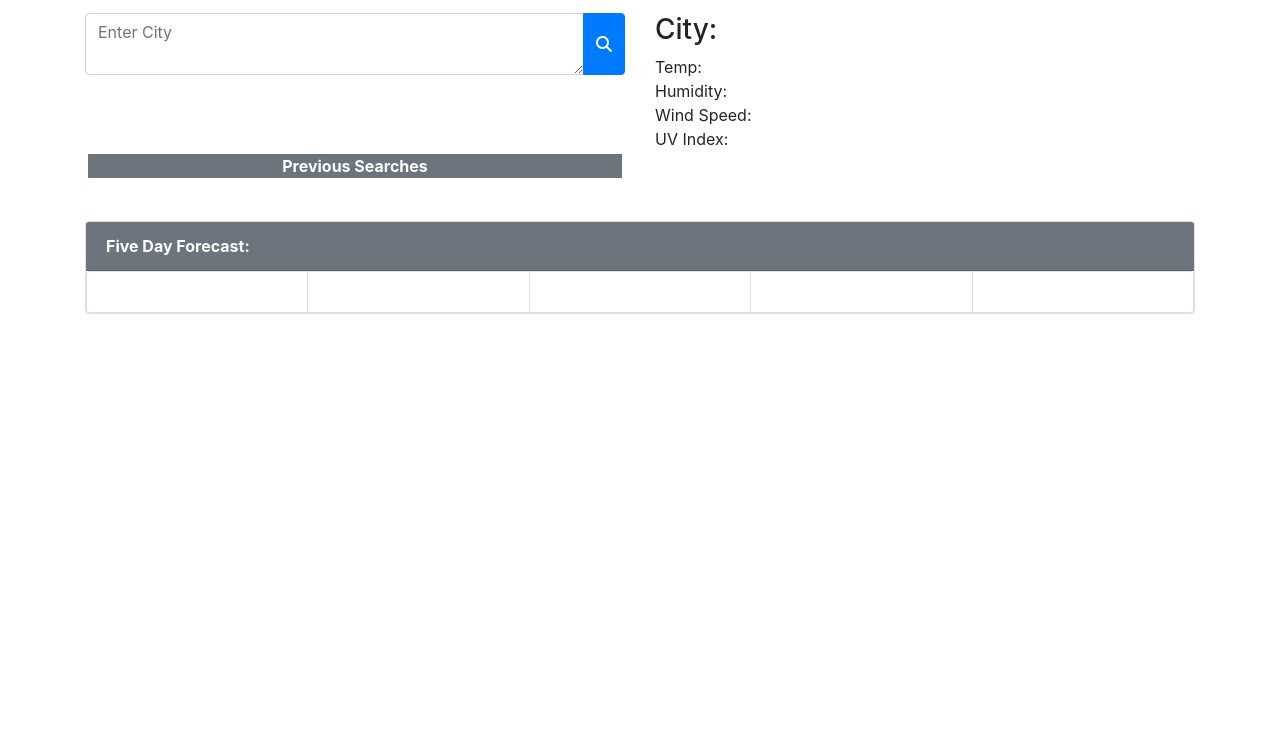
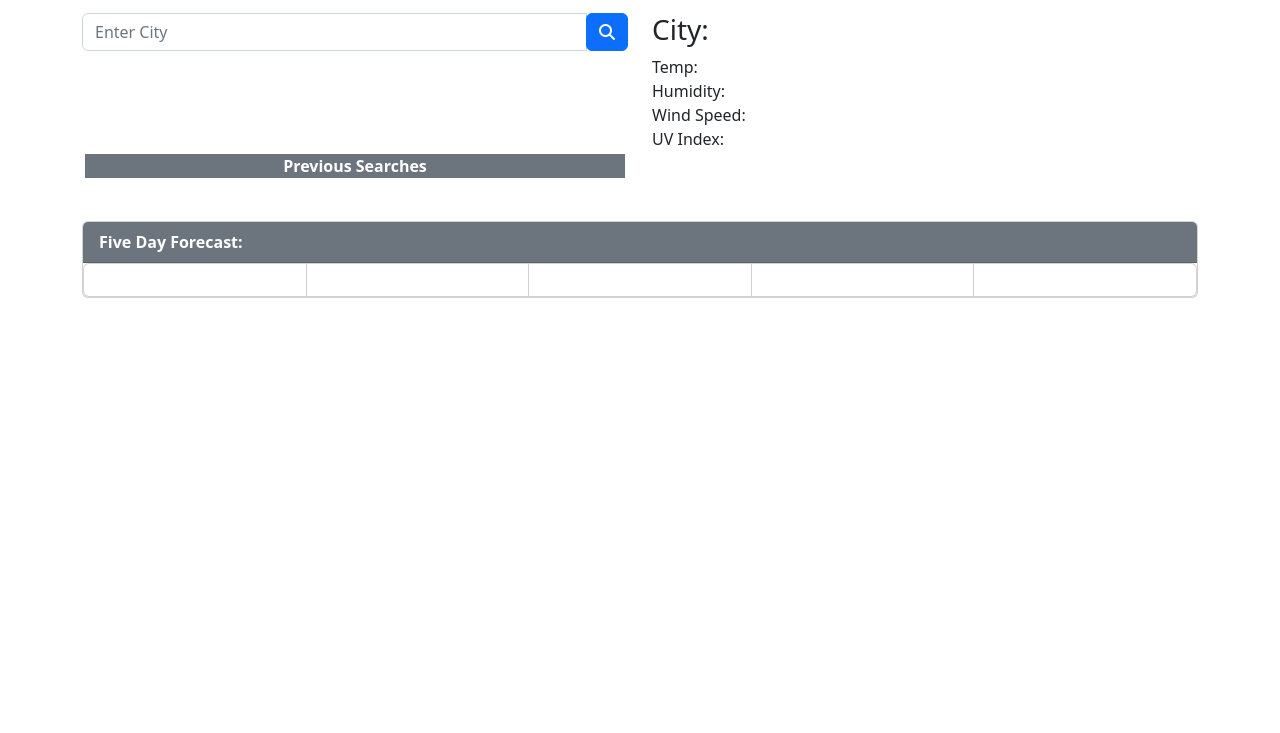
Before and after one commit to JoeMay-Dev/weatherdash, a plain HTML site: page index.html in a window 1280 px wide. Shown: the part 67-800 px from the top of the page. Drawn offline with nearby package versions, Linux system fonts and the light colour scheme.

Commit message:
updated bootstrap to 5.2 and changed main input box

```diff
--- a/index.html
+++ b/index.html
@@ -5,8 +5,8 @@
   <meta charset="UTF-8">
   <meta name="viewport" content="width=device-width, initial-scale=1.0">
   <link rel="stylesheet" href="style.css">
-    <link rel="stylesheet" href="https://stackpath.bootstrapcdn.com/bootstrap/4.5.0/css/bootstrap.min.css"
-        integrity="sha384-9aIt2nRpC12Uk9gS9baDl411NQApFmC26EwAOH8WgZl5MYYxFfc+NcPb1dKGj7Sk" crossorigin="anonymous">
+  <link href="https://cdn.jsdelivr.net/npm/bootstrap@5.2.0-beta1/dist/css/bootstrap.min.css" rel="stylesheet"
+    integrity="sha384-0evHe/X+R7YkIZDRvuzKMRqM+OrBnVFBL6DOitfPri4tjfHxaWutUpFmBp4vmVor" crossorigin="anonymous">
   <title>Weather Dashboard</title>
 </head>
 <div class="container">
@@ -18,11 +18,11 @@
   <body>
     <div class="row justify-content-center">
       <div class="col">
-                <div class="input-group">
-                    <textarea id="search" method="POST" class="form-control" placeholder="Enter City"></textarea>
+        <div class="input-group mb-3">
+          <input type="text" class="form-control" id="search" method="POST" placeholder="Enter City">
           <div class="input-group-append">
-                        <button class="btn btn-outline-primary bg-primary text-white" type="button"
-                            id="searchButton"><i class="fas fa-search"></i></button>
+            <button class="btn btn-outline-primary bg-primary text-white" type="button" id="searchButton"><i
+                class="fas fa-search"></i></button>
           </div>
         </div>
       </div>
@@ -38,7 +38,7 @@
     </div>
     <div class="row">
       <div class="col">
-                <p class = "ps-header bg-secondary text-white">Previous Searches</p>
+        <p class="ps-header bg-secondary text-white">Previous Searches</p>
         <ul id="prev-search"></ul>
       </div>
       <div class="col">
```
Lines whose indentation alone changed are shown as unchanged.
